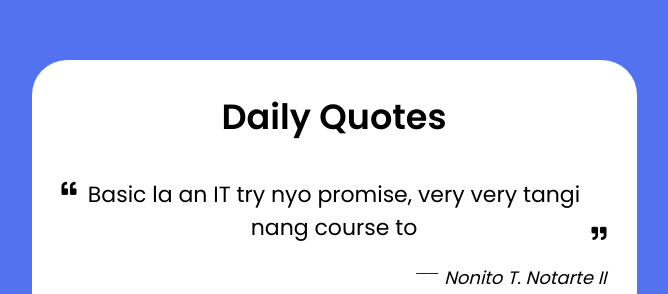
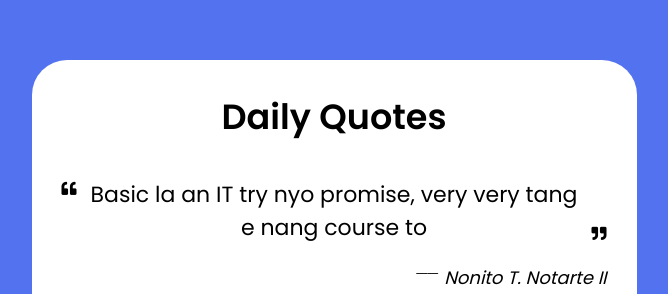
Before and after one commit to Nonito02/SimpleProd, a plain HTML site: page index.html in a window 1280 px wide. Shown: the part 161-455 px from the top of the page, without its empty margins (306-974 px from the left). Drawn offline with Linux system fonts and the light colour scheme.

Commit message:
4th comm

```diff
--- a/index.html
+++ b/index.html
@@ -14,7 +14,7 @@
         <div class="content">
             <div class="qoute-area">
                 <i class="fa fa-quote-left" aria-hidden="true"></i>
-                <p class="qoute"> Basic la an IT try nyo promise, very very tanginang course to</p>
+                <p class="qoute"> Basic la an IT try nyo promise, very very tang e nang course to</p>
                 <i class="fa fa-quote-right" aria-hidden="true"></i>
             </div>
             <div class="author">
```
